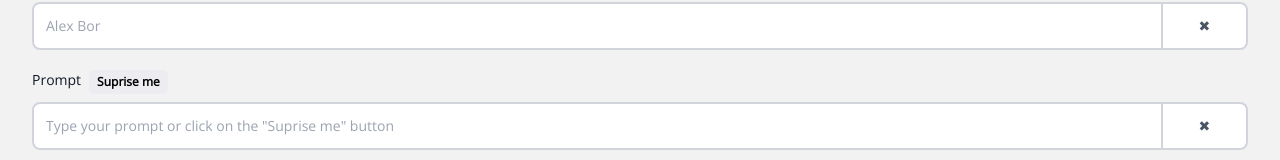
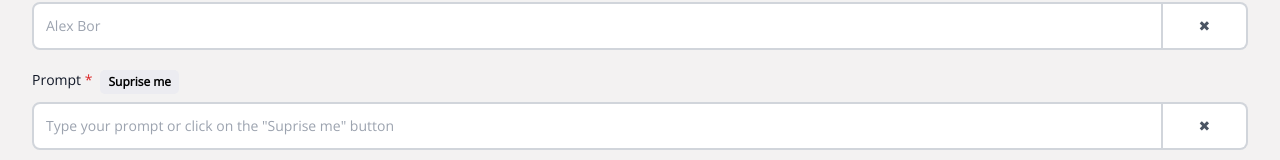
Before and after one commit to AlexanderBorisovVrn/img-gen-ai, a React (Vite) app: page /create-post in a window 1280 px wide. Shown: the part 248-408 px from the top of the page. Built offline with nearby package versions, Linux system fonts and the light colour scheme.

Commit message:
add require sign

```diff
--- a/src/components/FormField.tsx
+++ b/src/components/FormField.tsx
@@ -1,5 +1,4 @@
 import React, { FC, MouseEventHandler } from "react";
-import { GrClose } from "react-icons/gr";
 
 interface IFormField {
   labelName: string;
@@ -11,7 +10,8 @@ interface IFormField {
   handelSupriseMe?: () => void;
   handleChange: (e: { target: HTMLInputElement }) => void;
   validate?: any;
-  handleClear: (event: React.MouseEvent<HTMLElement>)  => void
+  required?: boolean;
+  handleClear: (event: React.MouseEvent<HTMLElement>) => void;
 }
 
 export const FormField: FC<IFormField> = ({
@@ -25,6 +25,7 @@ export const FormField: FC<IFormField> = ({
   handleClear,
   isSupriseMe,
   validate,
+  required,
 }) => {
   return (
     <div>
@@ -33,7 +34,7 @@ export const FormField: FC<IFormField> = ({
           htmlFor="name"
           className="block text-sm font-medium text-gray-900"
         >
-          {labelName}
+          {labelName} {required ? (<span className="text-red-600">*</span>) : null}
         </label>
         {isSupriseMe && (
           <button
--- a/src/pages/CreatePost.tsx
+++ b/src/pages/CreatePost.tsx
@@ -48,15 +48,15 @@ const CreatePost: FC<{}> = () => {
 
   }
   const validateName = {
-    ...register("name", { required: true, maxLength: 100, minLength: 1 }),
+    ...register("name", { maxLength: 100}),
   };
   const validatePrompt = {
     ...register("prompt", { required: true, maxLength: 1000, minLength: 1 }),
   };
 
   const generateImg = async () => {
-    if (errors.name) {
-      errors.name = undefined;
+    if (errors.prompt) {
+      return
     }
     try {
       setGeneratingImg(true);
@@ -122,6 +122,7 @@ const CreatePost: FC<{}> = () => {
             handleClear={handleClear}
             handelSupriseMe={handleSupriseMe}
             validate={validatePrompt}
+            required
           />
           {errors.prompt && (
             <div className="text-red-500 text-sm">Prompt required</div>
```
